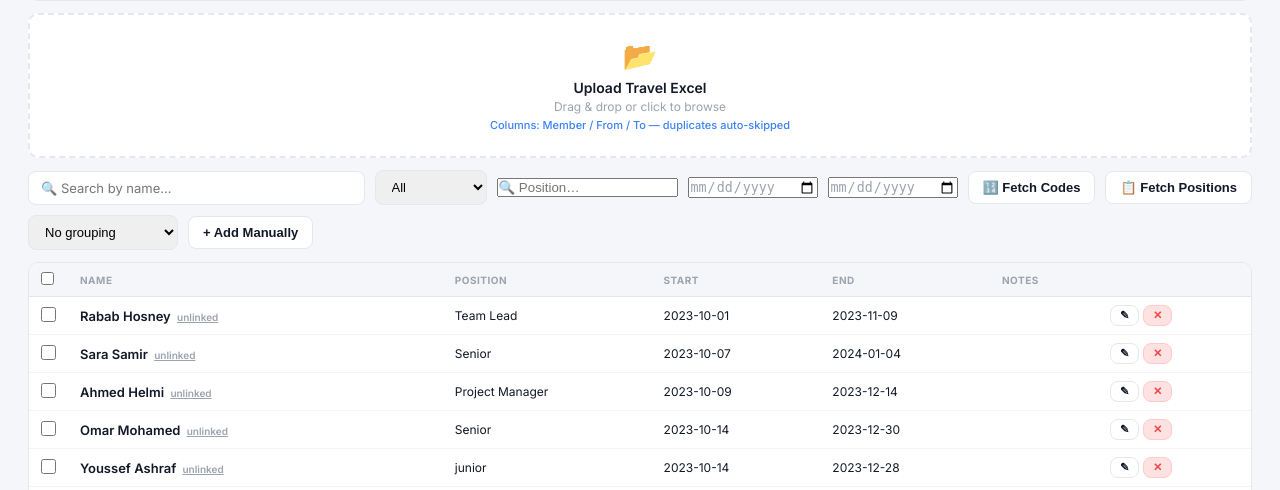
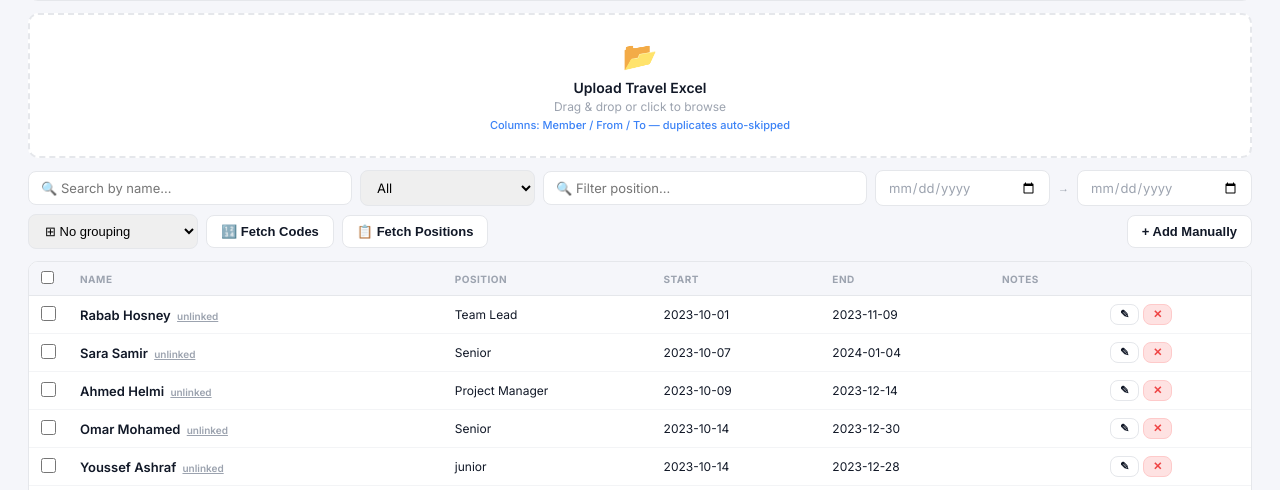
Before and after one commit to MariamElmasry254/bog_pmo_dashboard, a Flask app: page /manage in a window 1280 px wide. Shown: the part 228-718 px from the top of the page. Run offline with Flask 3, Linux system fonts and the light colour scheme; the visitor is signed in with stand-in values (Sample User, id 1); data comes from the database, SQL or seed files in the repository; some libraries are stand-ins or nearby versions.

Commit message:
Update manage.html

```diff
--- a/templates/partials/manage.html
+++ b/templates/partials/manage.html
@@ -149,24 +149,31 @@ tr:hover td{background:#FAFAFA;}
     </div>
     <div class="result-bar" id="travelImportResult"></div>
 
-    <!-- Toolbar -->
-    <div class="toolbar">
-      <input class="search-inp" id="travelSearch" placeholder="🔍 Search by name…" oninput="loadTravel()">
-      <select class="filter-sel" id="travelFilter" onchange="loadTravel()">
+    <!-- Toolbar — Row 1: Filters -->
+    <div style="display:flex;gap:8px;align-items:center;margin-bottom:8px;flex-wrap:wrap;">
+      <input class="search-inp" id="travelSearch" placeholder="🔍 Search by name…" oninput="loadTravel()" style="flex:2;min-width:200px;">
+      <select class="search-inp" id="travelFilter" onchange="loadTravel()" style="flex:1;min-width:120px;">
         <option value="all">All</option>
         <option value="linked">✅ Linked</option>
         <option value="unlinked">⚠ Unlinked</option>
       </select>
-      <input type="text" class="filter-sel" id="travelPosFilter" placeholder="🔍 Position…" style="min-width:120px;" oninput="loadTravel()" title="Filter by position">
-      <input type="date" class="filter-sel" id="travelDateFrom" onchange="loadTravel()" title="Travel from" style="min-width:130px;color:var(--muted);">
-      <input type="date" class="filter-sel" id="travelDateTo" onchange="loadTravel()" title="Travel to" style="min-width:130px;color:var(--muted);">
-      <button class="btn btn-ghost" onclick="fetchCodes()" title="Get codes from Odoo">🔢 Fetch Codes</button>
-      <button class="btn btn-ghost" onclick="fetchPositions()" title="Get job positions from Odoo">📋 Fetch Positions</button>
-      <select class="filter-sel" id="travelGroupBy" onchange="loadTravel()" title="Group by" style="min-width:130px;">
-        <option value="">No grouping</option>
-        <option value="position">Group by Position</option>
+      <input type="text" class="search-inp" id="travelPosFilter" placeholder="🔍 Filter position…"
+        style="flex:2;min-width:160px;" oninput="loadTravel()">
+      <input type="date" class="search-inp" id="travelDateFrom" onchange="loadTravel()"
+        title="From" style="flex:1;min-width:130px;color:var(--muted);">
+      <span style="color:var(--muted);font-size:11px;white-space:nowrap;">→</span>
+      <input type="date" class="search-inp" id="travelDateTo" onchange="loadTravel()"
+        title="To" style="flex:1;min-width:130px;color:var(--muted);">
+    </div>
+    <!-- Toolbar — Row 2: Actions -->
+    <div style="display:flex;gap:8px;align-items:center;margin-bottom:12px;flex-wrap:wrap;">
+      <select class="filter-sel" id="travelGroupBy" onchange="loadTravel()" style="min-width:155px;">
+        <option value="">⊞ No grouping</option>
+        <option value="position">📋 Group by Position</option>
       </select>
-      <button class="btn btn-ghost" onclick="toggleForm('travelForm')">+ Add Manually</button>
+      <button class="btn btn-ghost" onclick="fetchCodes()">🔢 Fetch Codes</button>
+      <button class="btn btn-ghost" onclick="fetchPositions()">📋 Fetch Positions</button>
+      <button class="btn btn-ghost" onclick="toggleForm('travelForm')" style="margin-left:auto;">+ Add Manually</button>
     </div>
     <div class="result-bar" id="autoLinkTravelResult"></div>
 
```
